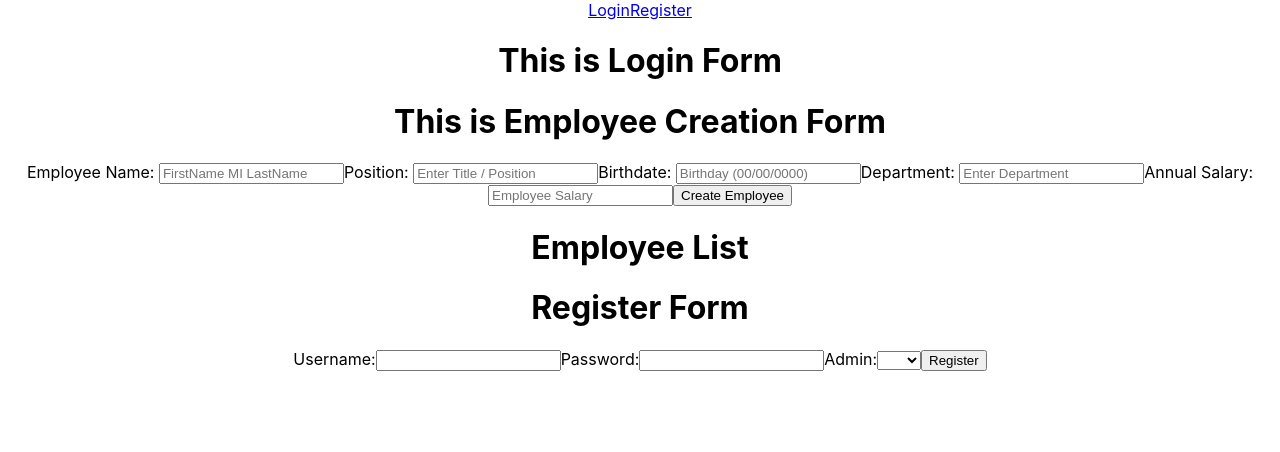
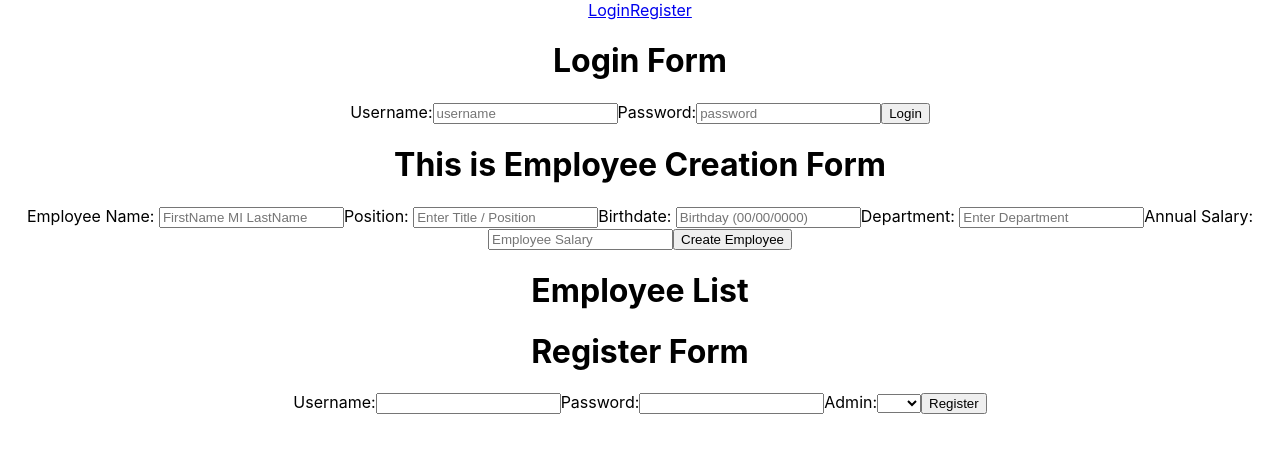
Before and after one commit to cassiern/react-employee-app, a React (Create React App) app: page / in a window 1280 px wide. Shown: the top 452 px of the page. Built offline with nearby package versions, Linux system fonts and the light colour scheme.

Commit message:
login features intact, pinging server

```diff
--- a/src/Component/Login/index.js
+++ b/src/Component/Login/index.js
@@ -1,12 +1,53 @@
 import React, { Component } from 'react';
 class Login extends Component {
-    constructor(props) {
-        super(props);
-        this.state = {}
+    constructor() {
+        super();
+        this.state = {
+            username: '',
+            password: '',
+            admin: false
+        }
+    }
+    handleChange = (e) => {
+        this.setState({ [e.currentTarget.name]: e.currentTarget.value });
+    }
+    handleSubmit = async (e) => {
+        e.preventDefault();
+
+        const login = await fetch('http://localhost:9000/auth/login', {
+            method: 'POST',
+            credentials: 'include',
+            body: JSON.stringify(this.state),
+            headers: {
+                'Content-Type': 'application/json'
+            }
+        });
+
+        const parsedlogin = await login.json();
+
+        console.log(parsedlogin, ' response from login');
+
+        if (parsedlogin.status.message === 'User Logged In') {
+            console.log('logged in')
+            //programmatically switch between a route
+        }
     }
     render() {
         return (
-            <h1>This is Login Form</h1>
+            <div>
+                <h1>Login Form</h1>
+                <form onSubmit={this.handleSubmit}>
+                    <label>
+                        Username:
+                <input type='text' name='username' value={this.state.username} placeholder="username" onChange={this.handleChange} />
+                    </label>
+                    <label>
+                        Password:
+                <input type='password' name='password' value={this.state.password} placeholder="password" onChange={this.handleChange} />
+                    </label>
+                    <button type='Submit'>Login</button>
+                </form>
+            </div>
         );
     }
 }
```
